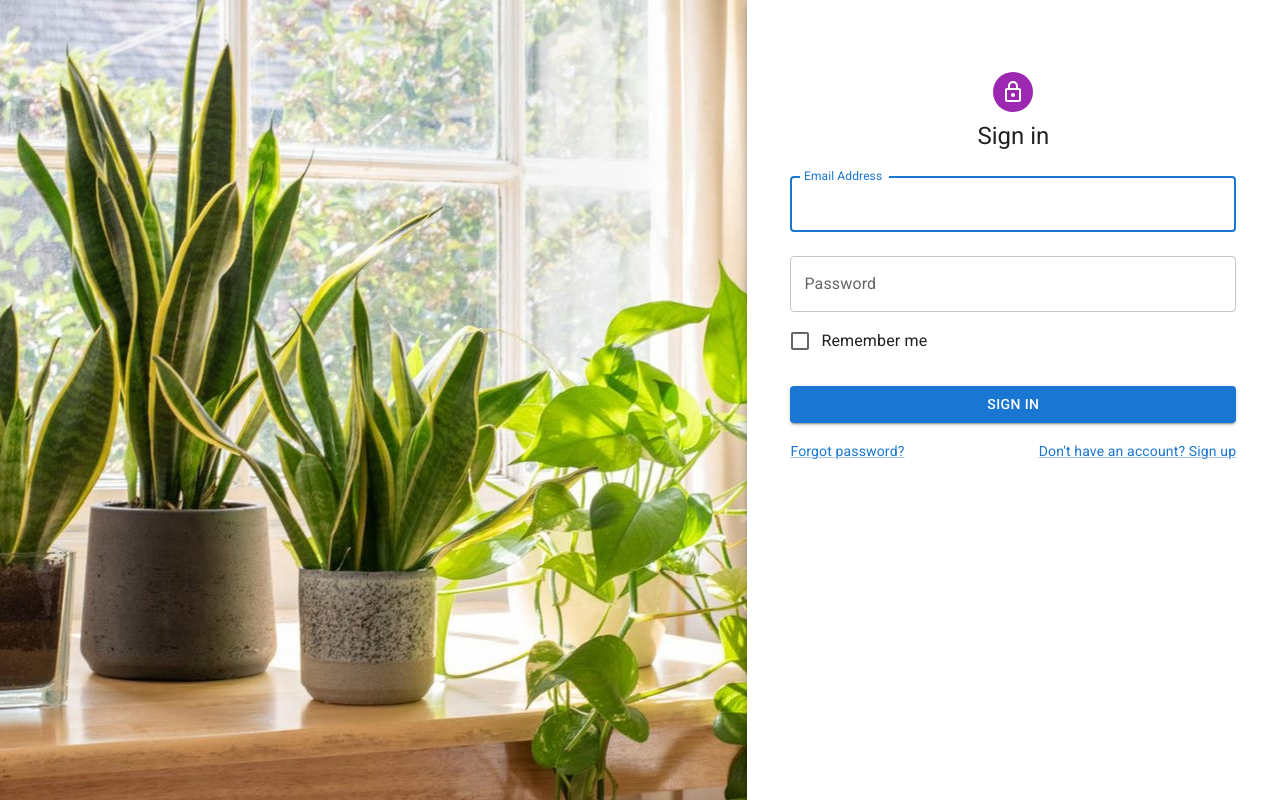
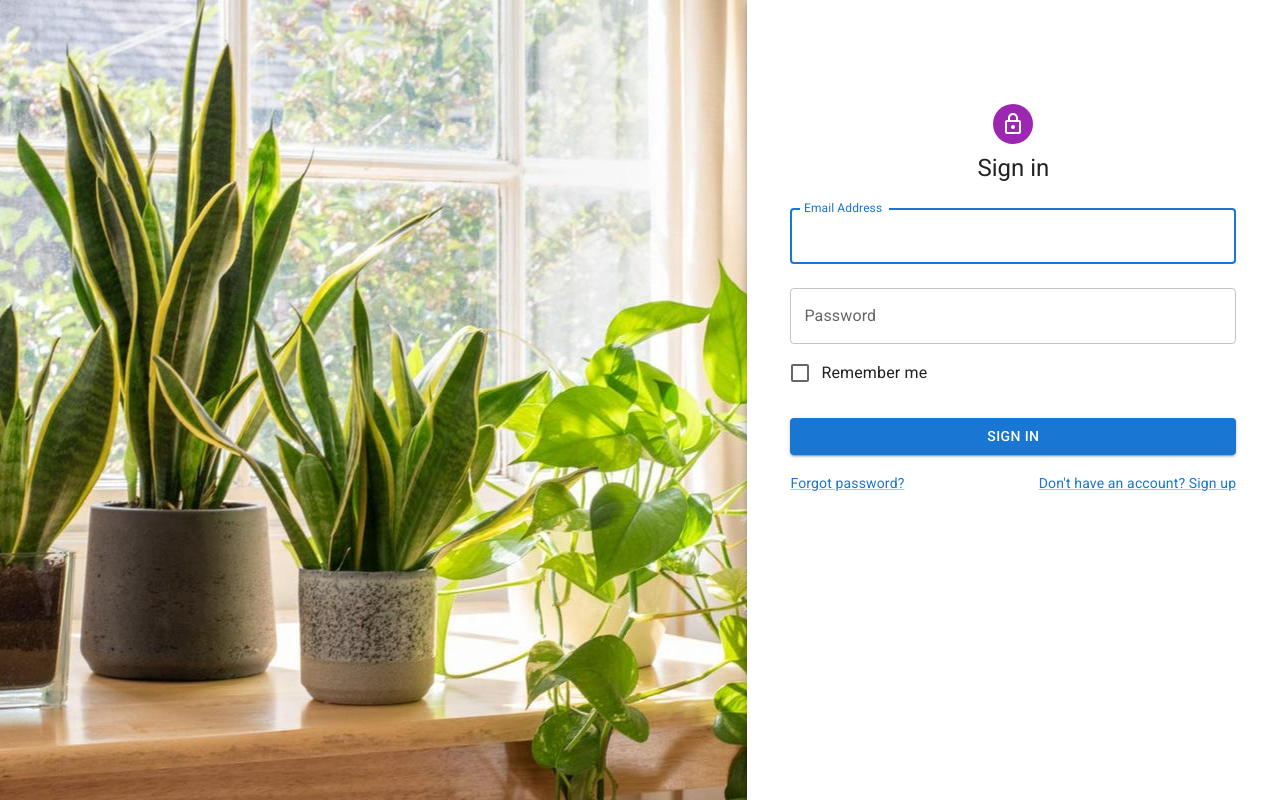
Before and after one commit to joshuascan/plants-need-water-too, a React (Create React App) app: page / in a window 1280 px wide. Built offline with nearby package versions, Linux system fonts and the light colour scheme.

Commit message:
adjusts margin on sign in page

```diff
--- a/src/components/SignIn.js
+++ b/src/components/SignIn.js
@@ -77,7 +77,7 @@ export default function SignIn() {
         <Grid item xs={12} sm={8} md={5} component={Paper} elevation={6} square>
           <Box
             sx={{
-              my: 8,
+              my: 12,
               mx: 4,
               display: "flex",
               flexDirection: "column",
```
